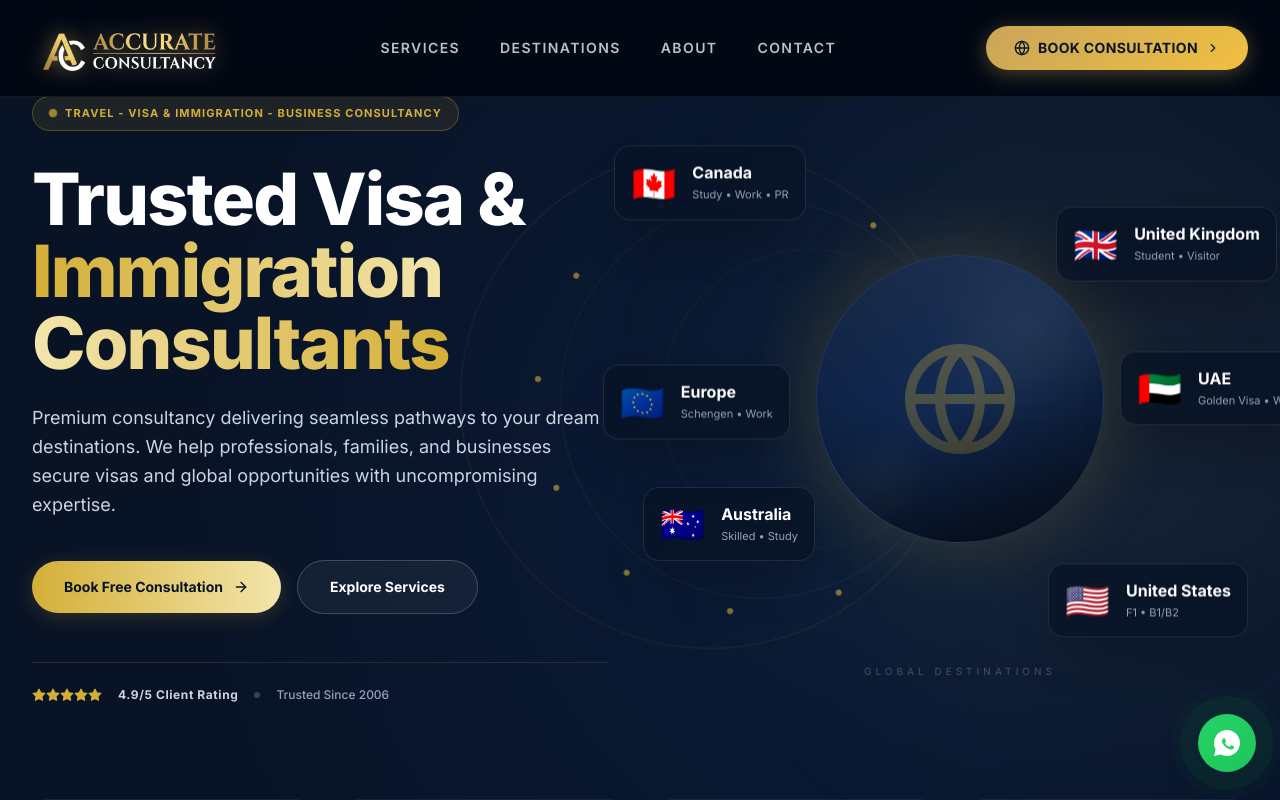
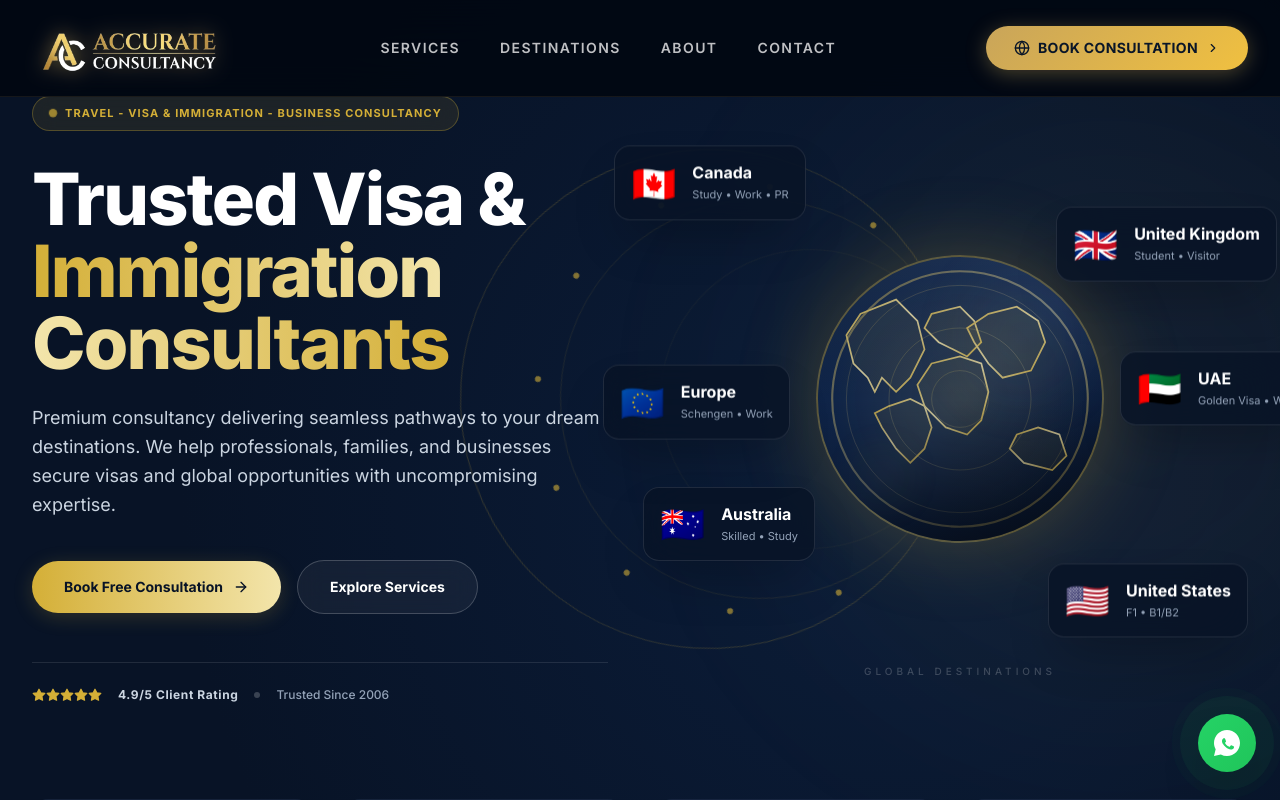
Before and after one commit to imran1001/Accurate-ConsultancyV3, a React (Vite) app: page / in a window 1280 px wide. Shown: the top 800 px of the page. Built offline with nearby package versions, Linux system fonts and the light colour scheme.

Commit message:
Refactor Hero component for clarity and style updates

```diff
--- a/src/components/Hero.jsx
+++ b/src/components/Hero.jsx
@@ -27,7 +27,7 @@ const Hero = () => {
   const approvedCases = useCounter(2000, 2500);
   const corridors = useCounter(50, 1800);
 
-  // All destination cards now include Europe & UAE
+  // All destination cards (including Europe & UAE)
   const cards = [
     { flag: '🇨🇦', name: 'Canada', subtitle: 'Study • Work • PR', delay: 0, pos: 'top-5 left-0 lg:-left-10' },
     { flag: '🇬🇧', name: 'United Kingdom', subtitle: 'Student • Visitor', delay: 1, pos: 'top-15 right-0 lg:-right-5' },
@@ -40,13 +40,13 @@ const Hero = () => {
   return (
     <section className="relative min-h-screen bg-[#081326] text-white overflow-hidden flex flex-col justify-center pt-24 pb-16">
 
-      {/* Background Ambience - unchanged */}
+      {/* Background Ambience */}
       <div className="absolute inset-0 bg-[radial-gradient(circle_at_70%_50%,#0B1D3A_0%,#081326_70%)] pointer-events-none" />
       <div className="absolute right-[-10%] top-[10%] w-[600px] h-[600px] rounded-full bg-[#D4AF37]/5 blur-[120px] pointer-events-none" />
 
       <div className="relative max-w-7xl mx-auto w-full px-6 lg:px-8 z-10 grid lg:grid-cols-12 gap-16 items-center">
 
-        {/* Left Typography Column - exactly as before */}
+        {/* Left Typography Column */}
         <div className="lg:col-span-6 flex flex-col justify-center z-20">
           <div className="inline-flex items-center space-x-2 w-max px-4 py-2 rounded-full border border-[#D4AF37]/30 bg-[#D4AF37]/10 backdrop-blur-md mb-8">
             <span className="w-2 h-2 rounded-full bg-[#D4AF37] animate-pulse" />
@@ -88,15 +88,15 @@ const Hero = () => {
           </div>
         </div>
 
-        {/* =========== ENHANCED RIGHT SIDE (Globe + Cards) =========== */}
+        {/* =========== RIGHT SIDE (Globe with gold-line outline) =========== */}
         <div className="lg:col-span-6 flex flex-col items-center justify-center relative min-h-[540px] mt-12 lg:mt-0">
 
-          {/* Extra rotating decorative rings */}
-          <div className="absolute w-[500px] h-[500px] rounded-full border border-[#D4AF37]/10 pointer-events-none animate-spin-slow" style={{ animationDuration: '35s' }} />
-          <div className="absolute w-[400px] h-[400px] rounded-full border border-white/5 pointer-events-none animate-spin-slow" style={{ animationDuration: '25s', animationDirection: 'reverse' }} />
+          {/* Rotating decorative rings (gold outlines) */}
+          <div className="absolute w-[500px] h-[500px] rounded-full border border-[#D4AF37]/20 pointer-events-none animate-spin-slow" style={{ animationDuration: '35s' }} />
+          <div className="absolute w-[400px] h-[400px] rounded-full border border-[#D4AF37]/10 pointer-events-none animate-spin-slow" style={{ animationDuration: '25s', animationDirection: 'reverse' }} />
           <div className="absolute w-[300px] h-[300px] rounded-full border border-[#D4AF37]/5 pointer-events-none animate-spin-slow" style={{ animationDuration: '18s' }} />
 
-          {/* Orbiting particles (small dots) */}
+          {/* Orbiting particles (gold dots) */}
           <div className="absolute w-[420px] h-[420px] pointer-events-none animate-spin-slow" style={{ animationDuration: '20s' }}>
             {[...Array(12)].map((_, i) => {
               const angle = (i / 12) * 360;
@@ -115,16 +115,62 @@ const Hero = () => {
             })}
           </div>
 
-          {/* Central Glowing Globe */}
-          <div className="relative w-72 h-72 rounded-full bg-gradient-to-br from-[#0B1D3A] via-[#122A54] to-[#081326] shadow-[0_0_80px_rgba(212,175,55,0.2)] border border-white/10 flex items-center justify-center overflow-hidden group">
-            <Globe size={120} className="text-[#D4AF37] opacity-30 group-hover:opacity-40 transition-opacity duration-700" />
+          {/* Central Globe with gold line outlines */}
+          <div className="relative w-72 h-72 rounded-full bg-gradient-to-br from-[#0B1D3A] via-[#122A54] to-[#081326] shadow-[0_0_80px_rgba(212,175,55,0.25)] border-2 border-[#D4AF37]/40 flex items-center justify-center overflow-hidden group">
+
+            {/* Custom SVG World Map with gold strokes */}
+            <svg viewBox="0 0 200 200" className="w-full h-full opacity-80 group-hover:opacity-100 transition-opacity duration-700">
+              <defs>
+                <linearGradient id="goldGrad" x1="0%" y1="0%" x2="100%" y2="100%">
+                  <stop offset="0%" stopColor="#D4AF37" />
+                  <stop offset="50%" stopColor="#F3E5AB" />
+                  <stop offset="100%" stopColor="#D4AF37" />
+                </linearGradient>
+                <radialGradient id="globeGlow2" cx="50%" cy="50%" r="50%">
+                  <stop offset="0%" stopColor="#D4AF37" stopOpacity="0.15" />
+                  <stop offset="100%" stopColor="#D4AF37" stopOpacity="0" />
+                </radialGradient>
+              </defs>
+
+              {/* Background glow */}
+              <circle cx="100" cy="100" r="95" fill="url(#globeGlow2)" />
+
+              {/* Latitude / Longitude lines (gold) */}
+              <circle cx="100" cy="100" r="80" fill="none" stroke="url(#goldGrad)" strokeWidth="0.5" opacity="0.3" />
+              <circle cx="100" cy="100" r="50" fill="none" stroke="url(#goldGrad)" strokeWidth="0.5" opacity="0.3" />
+              <circle cx="100" cy="100" r="20" fill="none" stroke="url(#goldGrad)" strokeWidth="0.5" opacity="0.3" />
+              <line x1="20" y1="100" x2="180" y2="100" stroke="url(#goldGrad)" strokeWidth="0.5" opacity="0.3" />
+              <line x1="100" y1="20" x2="100" y2="180" stroke="url(#goldGrad)" strokeWidth="0.5" opacity="0.3" />
+
+              {/* Simplified continents with gold outlines and subtle fill */}
+              <g fill="rgba(212,175,55,0.08)" stroke="url(#goldGrad)" strokeWidth="1.2">
+                {/* North America */}
+                <path d="M 30,40 L 55,30 L 70,45 L 75,65 L 65,85 L 55,95 L 45,85 L 40,95 L 35,85 L 25,75 L 20,55 Z" />
+                {/* South America */}
+                <path d="M 50,105 L 65,100 L 75,105 L 80,120 L 75,135 L 65,145 L 55,135 L 45,120 L 40,110 Z" />
+                {/* Europe */}
+                <path d="M 80,40 L 100,35 L 110,45 L 115,60 L 105,70 L 95,65 L 85,60 L 75,50 Z" />
+                {/* Africa */}
+                <path d="M 80,75 L 100,70 L 115,75 L 120,95 L 115,115 L 105,125 L 90,120 L 75,105 L 70,90 Z" />
+                {/* Asia */}
+                <path d="M 120,40 L 140,35 L 155,45 L 160,60 L 150,80 L 130,85 L 120,75 L 110,60 L 105,50 Z" />
+                {/* Australia */}
+                <path d="M 140,125 L 155,120 L 170,125 L 175,140 L 165,150 L 145,145 L 135,135 Z" />
+              </g>
+
+              {/* Gold ring around the globe */}
+              <circle cx="100" cy="100" r="90" fill="none" stroke="url(#goldGrad)" strokeWidth="1.5" opacity="0.5" />
+            </svg>
+
             {/* Gradient overlay for 3D effect */}
             <div className="absolute inset-0 bg-gradient-to-t from-black/50 via-transparent to-white/5 pointer-events-none" />
+
+            {/* Pulsing golden spots */}
             <div className="absolute w-20 h-20 rounded-full bg-[#D4AF37]/20 blur-2xl top-10 right-10 animate-pulse" />
             <div className="absolute w-12 h-12 rounded-full bg-[#D4AF37]/10 blur-xl bottom-10 left-10 animate-pulse" style={{ animationDelay: '1.5s' }} />
           </div>
 
-          {/* Floating Destination Cards (now 6, with Europe & UAE) */}
+          {/* Floating Destination Cards */}
           {cards.map((card) => (
             <div
               key={card.name}
@@ -148,11 +194,11 @@ const Hero = () => {
             Global Destinations
           </div>
         </div>
-        {/* =========== END ENHANCED RIGHT SIDE =========== */}
+        {/* =========== END RIGHT SIDE =========== */}
 
       </div>
 
-      {/* Institutional Statistics Bar - unchanged */}
+      {/* Institutional Statistics Bar */}
       <div className="relative max-w-7xl mx-auto w-full px-6 lg:px-8 z-20 mt-16 lg:mt-24">
         <div className="grid grid-cols-2 md:grid-cols-4 gap-4 lg:gap-8">
           {[
@@ -188,9 +234,6 @@ const Hero = () => {
           from { transform: rotate(0deg); }
           to { transform: rotate(360deg); }
         }
-        /* Keep existing delays */
-        .delay-\\[0\\.5s\\] { animation-delay: 0.5s; }
-        .delay-\\[1\\.5s\\] { animation-delay: 1.5s; }
         /* Position utilities for floating cards */
         .top-5 { top: 5%; }
         .top-15 { top: 15%; }
@@ -244,8 +287,8 @@ const Hero = () => {
             height: 150px;
           }
           .lg\\:col-span-6 .relative .w-72 svg {
-            width: 70px;
-            height: 70px;
+            width: 100%;
+            height: 100%;
           }
           .lg\\:col-span-6 .relative .w-72 .absolute.w-20,
           .lg\\:col-span-6 .relative .w-72 .absolute.w-12 {
```
